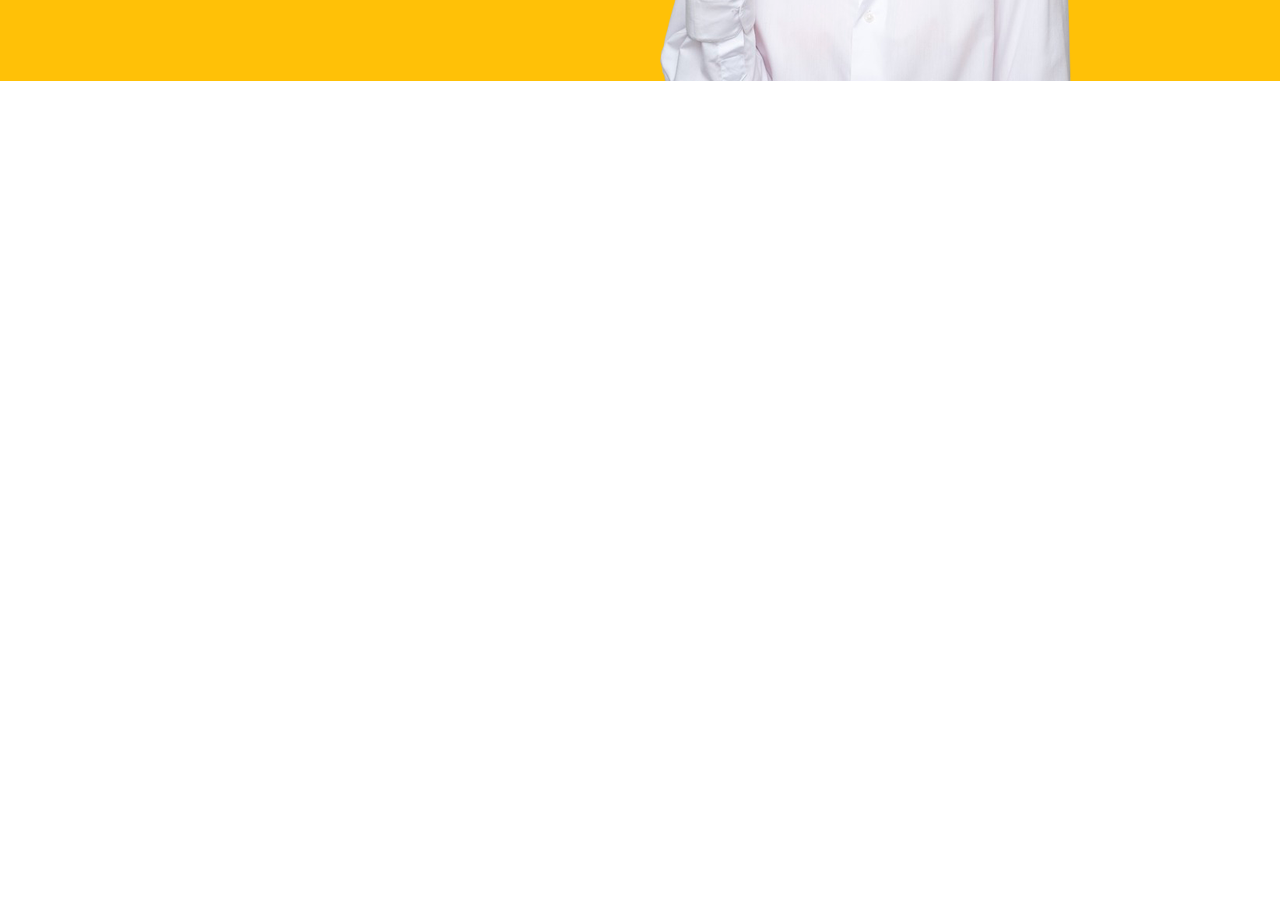
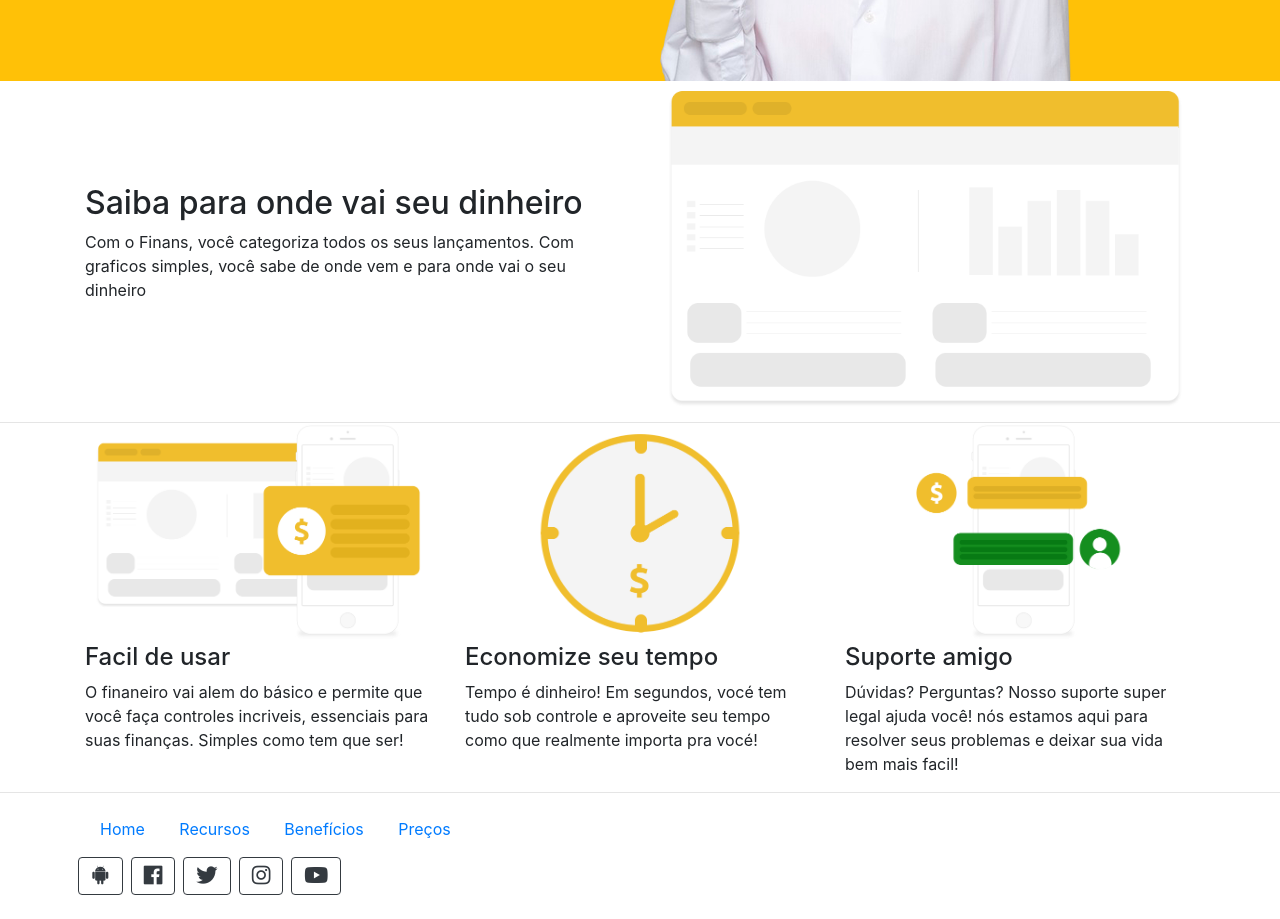
Before and after one commit to leoWolf117/projeto_finans, a plain HTML site: page index.html in a window 1280 px wide. Shown: the part 500-1419 px from the top of the page. Before the commit the page ends 800 px from the top, so only its background shows below. Drawn offline with nearby package versions, Linux system fonts and the light colour scheme.

Commit message:
inserindo os conteudos na pagina, e separnado por rows

```diff
--- a/CSS/estilo.css
+++ b/CSS/estilo.css
@@ -2,3 +2,12 @@
 	background: #ffc107;
 	color: white;
 }
+
+.caixa{
+	padding: 0px 0;
+	border-bottom: 1px solid #e5e5e5;
+}
+
+footer p a{
+	margin: 5px 15px;
+}
--- a/index.html
+++ b/index.html
@@ -90,15 +90,92 @@
                         <div class="col-md-6 d-none d-md-block">
                             <img src="img/capa-mulher.png">
                         </div>
-                    </div>
+                  </div>
+              </div>
+          </section>
 
 
-                    <div class="row">
+          <section class="caixa">
+            <div class="container">
+              <div class="row">
+                <div class="col-md-6 d-flex">
+                  <div class="align-self-center">
+                    <h2>Saiba para onde vai seu dinheiro</h2>
+                    <p>
+                      Com o Finans, você categoriza todos os seus lançamentos.
+                      Com graficos simples, você sabe de onde vem e para onde vai o seu dinheiro
+                    </p>
+                  </div>
+                </div>
+              <div class="col-md-6">
+                <img src="img/saiba.png" class="img-fluid">
+              </div>
+            </div>
+            </div>
+          </section>
+      </div>
+        <section class="caixa">
+          <div class="container">
+            <div class="row">
+              <div class="col-md-4">
+                <img src="img/facil.png" class="img-fluid">
+                <h4>Facil de usar</h4>
+                <p>
+                  O finaneiro vai alem do básico e permite que você faça controles
+                  incriveis, essenciais para suas finanças. Simples como tem que ser!
+                </p>
+              </div>
+              <div class="col-md-4">
+                <img src="img/economize.png" class="img-fluid">
+                <h4>Economize seu tempo</h4>
+                <p>
+                  Tempo é dinheiro! Em segundos, vocé tem tudo sob controle e aproveite seu tempo como
+                  que realmente importa pra vocé!
+                </p>
+              </div>
+              <div class="col-md-4">
+                <img src="img/suporte.png" class="img-fluid">
+                <h4>Suporte amigo</h4>
+                <p>
+                  Dúvidas? Perguntas? Nosso suporte super legal ajuda você!
+                  nós estamos aqui para resolver seus problemas e deixar sua vida
+                  bem mais facil!
+                </p>
+              </div>
+            </div>
+          </div>
+        </section>
 
-                    </div>
-
-                 </div>
-          </section>
+        <footer class="mt-4 mb-4">
+          <div class="container">
+            <div class="row">
+              <div class="col-md-8">
+                <p>
+                  <a href="">Home</a>
+                  <a href="">Recursos</a>
+                  <a href="">Benefícios</a>
+                  <a href="">Preços</a>
+                </p>
+              </div>
+              <div class="col-md-4 d-flex"></div>
+              <a href="" class="btn btn-outline-dark ml-2">
+                <i class="fab fa-android fa-lg"></i>
+              </a>
+              <a href="" class="btn btn-outline-dark ml-2">
+                <i class="fab fa-facebook fa-lg"></i>
+              </a>
+              <a href="" class="btn btn-outline-dark ml-2">
+                <i class="fab fa-twitter fa-lg"></i>
+              </a>
+              <a href="" class="btn btn-outline-dark ml-2">
+                <i class="fab fa-instagram fa-lg"></i>
+              </a>
+              <a href="" class="btn btn-outline-dark ml-2">
+                <i class="fab fa-youtube fa-lg"></i>
+              </a>
+            </div>
+          </div>
+        </footer>
 
 
     <!-- JavaScript (Opcional) -->
```
